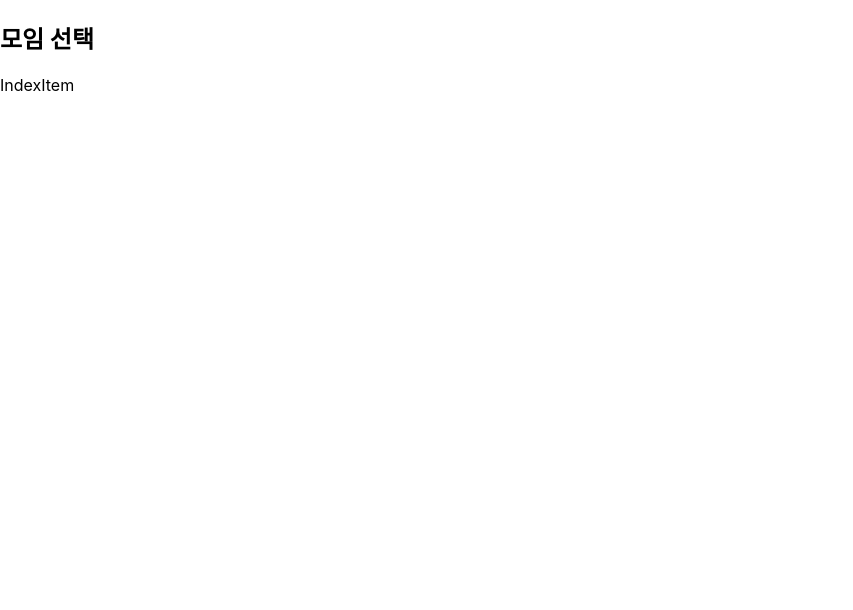
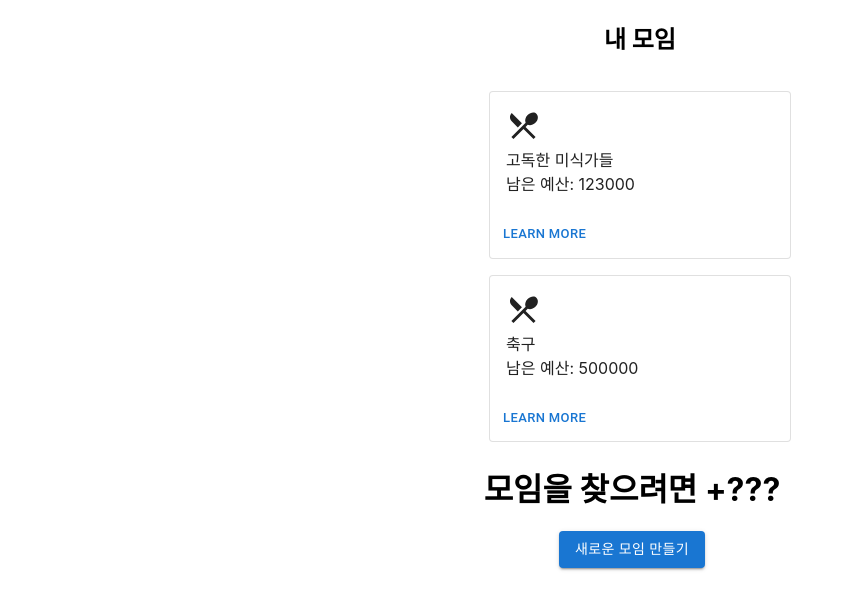
Before and after one commit to yeveyn/Keep-My-Receipt, a React (Create React App) app in the folder Frontend/React/keep_my_receipt/: page /group/index in a window 1280 px wide. Shown: the top 610 px of the page, without its empty margins (0-853 px from the left). Built offline with nearby package versions, Linux system fonts and the light colour scheme.

Commit message:
S06P31D104-188 / feat: 모임 목록(내 모임)

```diff
--- a/Frontend/React/keep_my_receipt/src/domain/Group/Index/index.tsx
+++ b/Frontend/React/keep_my_receipt/src/domain/Group/Index/index.tsx
@@ -1,11 +1,18 @@
 import React from 'react';
+import { Button, Grid } from '@mui/material';
 import IndexItem from './item';
 
 export default function GroupIndex() {
   return (
-    <div>
-      <h2>모임 선택</h2>
-      <IndexItem />
-    </div>
+    <Grid container direction="column" alignItems="center" spacing={2}>
+      <Grid item xs={12} container justifyContent="center">
+        <h2>내 모임</h2>
+      </Grid>
+
+      <IndexItem name="고독한 미식가들" budget={123000} />
+      <IndexItem name="축구" budget={500000} />
+      <h1>모임을 찾으려면 +???</h1>
+      <Button variant="contained">새로운 모임 만들기</Button>
+    </Grid>
   );
 }
--- a/Frontend/React/keep_my_receipt/src/domain/Group/Index/item/index.tsx
+++ b/Frontend/React/keep_my_receipt/src/domain/Group/Index/item/index.tsx
@@ -1,5 +1,33 @@
 import React from 'react';
-
-export default function IndexItem() {
-  return <div>IndexItem</div>;
+import LocalDiningIcon from '@mui/icons-material/LocalDining';
+import { CardActions, CardContent, Button, Card, Grid } from '@mui/material';
+export default function IndexItem({
+  name,
+  budget,
+}: {
+  name: string;
+  budget: number;
+}) {
+  return (
+    <Grid item xs={12}>
+      <Card
+        variant="outlined"
+        sx={{
+          width: 300,
+          ':hover': {
+            boxShadow: 6,
+          },
+        }}
+      >
+        <CardContent>
+          <LocalDiningIcon fontSize="large" />
+          <div>{name}</div>
+          <div>남은 예산: {budget}</div>
+        </CardContent>
+        <CardActions>
+          <Button size="small">Learn More</Button>
+        </CardActions>
+      </Card>
+    </Grid>
+  );
 }
```
